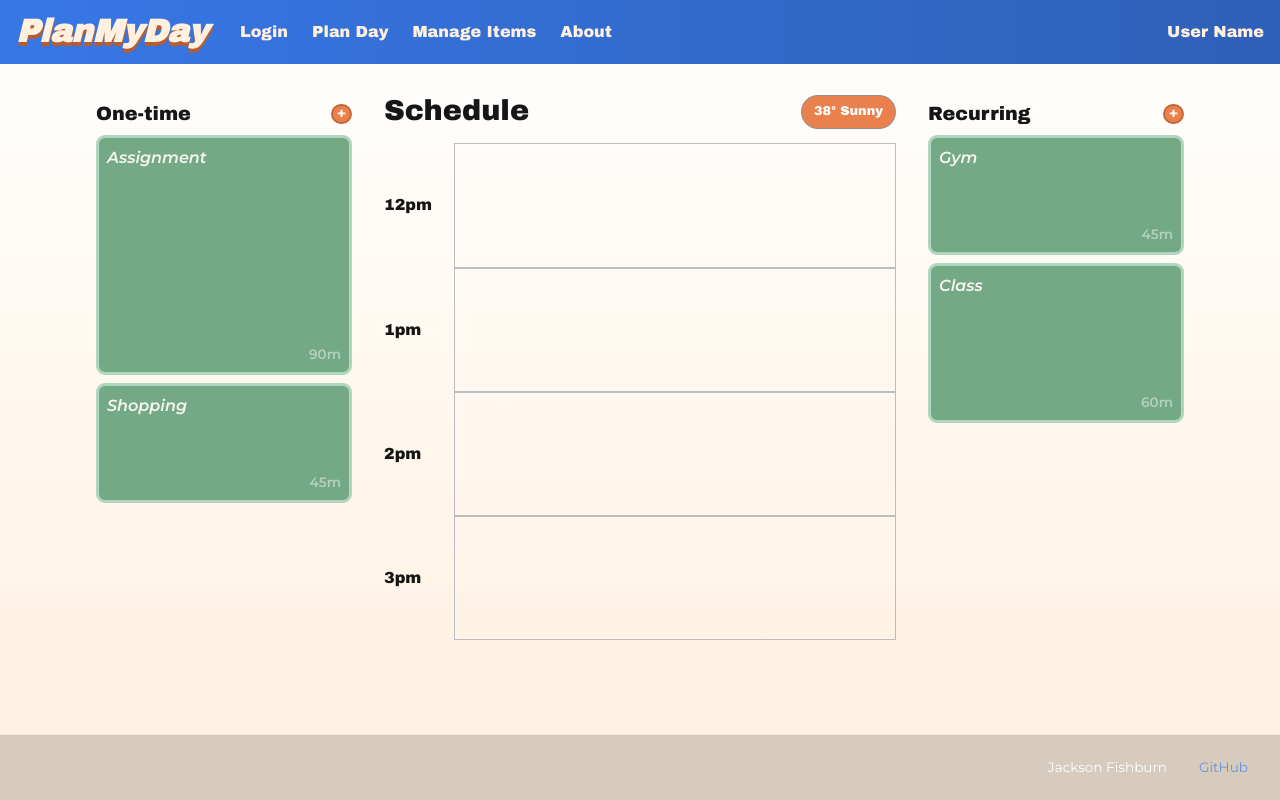
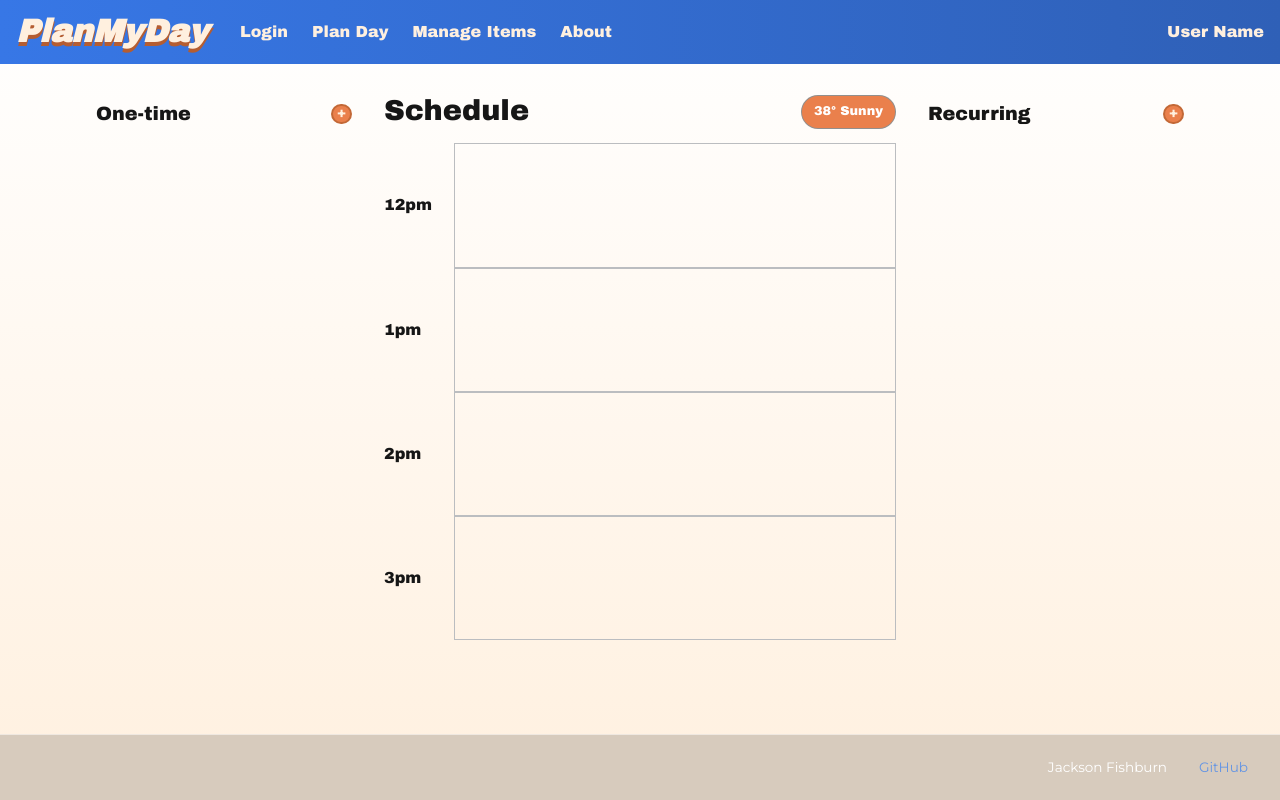
Before and after one commit to jacksonfishburn/dailyplanner, a React (Vite) app: page /plan in a window 1280 px wide. Built offline with nearby package versions, Linux system fonts and the light colour scheme.

Commit message:
plan page updating with added items. item box size adjusted for time length

```diff
--- a/src/app.jsx
+++ b/src/app.jsx
@@ -51,7 +51,7 @@ export default function App() {
         <main>
         <Routes>
           <Route path='/' element={<Login />} exact />
-          <Route path='/plan' element={<Plan />} />
+          <Route path='/plan' element={<Plan items={items} setItems={setItems} />} />
           <Route path='/items' element={<Items items={items} setItems={setItems} />} />
           <Route path='/about' element={<About />} />
           <Route path='*' element={<NotFound />} />
--- a/src/plan/plan.jsx
+++ b/src/plan/plan.jsx
@@ -2,8 +2,9 @@ import React from 'react';
 import './plan.css';
 import { useNavigate } from 'react-router-dom'
 
-export default function Plan() {
+export default function Plan({ items, setItems }) {
   const navigate = useNavigate();
+  const pixelsPerMinute = 3;
 
   const handleNavigateToItems = (e) => {
     e.preventDefault();
@@ -20,15 +21,18 @@ export default function Plan() {
             </form>
             </div>
             <section>
-              <ul className='item-list'>
-                <li className="item" id="assignment">
-                  <span className="item-name">Assignment</span>
-                  <span className="item-duration">90m</span>
-                </li>
-                <li className="item" id="shopping">
-                  <span className="item-name">Shopping</span>
-                  <span className="item-duration">45m</span>
-                </li>
+              <ul className="item-list">
+                {items
+                  .filter(item => !item.isRecurring)
+                  .map((item, index) => (
+                    <li key={index}
+                      className="item"
+                      style={{ height: `${item.time * pixelsPerMinute}px` }}
+                     >
+                      <span className="item-name">{item.name}</span>
+                      <span className="item-duration">{item.time}m</span>
+                    </li>
+                ))}
               </ul>
             </section>
         </div>
@@ -65,15 +69,19 @@ export default function Plan() {
               <button type="submit" className="plan-add-button">+</button>
             </form>
           </div>
-            <ul className='item-list'>
-              <li className="item" id="gym">
-                <span className="item-name">Gym</span>
-                <span className="item-duration">45m</span>
-              </li>
-              <li className="item" id="class">
-                <span className="item-name">Class</span>
-                <span className="item-duration">60m</span>
-              </li>
+            <ul className="item-list">
+              {items
+                .filter(item => item.isRecurring)
+                .map((item, index) => (
+                  <li
+                    key={index}
+                    className="item"
+                    style={{ height: `${item.time * pixelsPerMinute}px` }}
+                   >
+                    <span className="item-name">{item.name}</span>
+                    <span className="item-duration">{item.time}m</span>
+                  </li>
+              ))}
             </ul>
         </div>
       </div>
```
